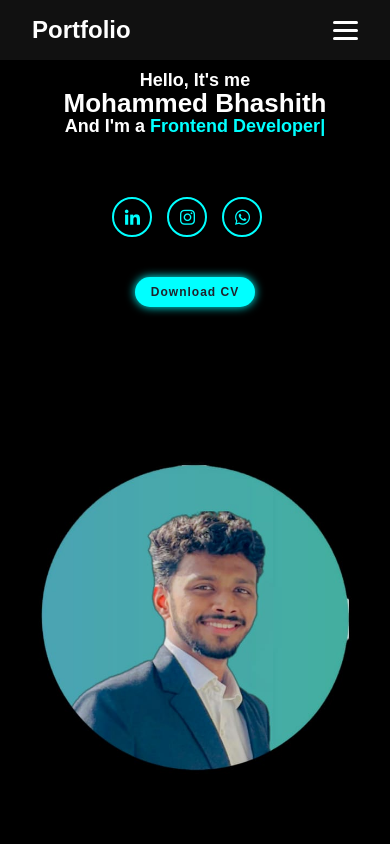
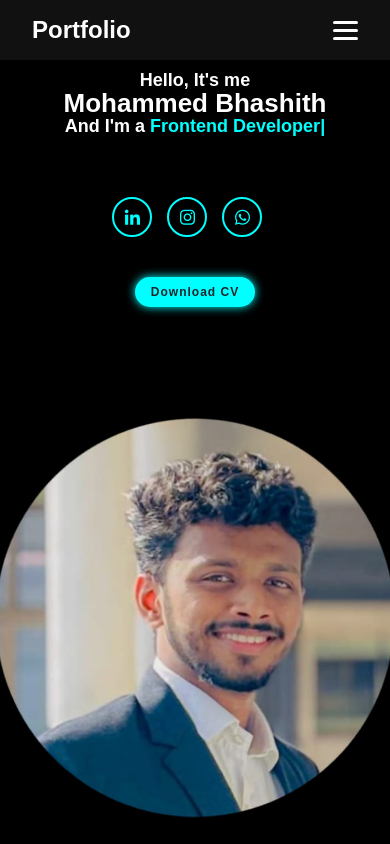
Before and after one commit to Baashi786/my-portfolio, a React (Vite) app: page / in a window 390 px wide. Shown: the top 844 px of the page. Built offline with nearby package versions, Linux system fonts and the light colour scheme.

Commit message:
Updated media queries for responsive design

```diff
--- a/src/components/Home.jsx
+++ b/src/components/Home.jsx
@@ -1,5 +1,5 @@
 import React, { useRef, useEffect } from 'react';
-import editing from '../assets/editing.jpg';
+import pic from '../assets/pic.jpg';
 import Typed from "typed.js";
 
 const Home = () => {
@@ -38,7 +38,7 @@ const Home = () => {
       </div>
 
       <div className="home-img">
-        <img src={editing} width="400" height="400" alt="My Pic" />
+        <img src={pic} width="400" height="400" alt="My Pic" />
       </div>
     </section>
   );
```
Also changed, not shown: src/assets/pic.jpg (added).
